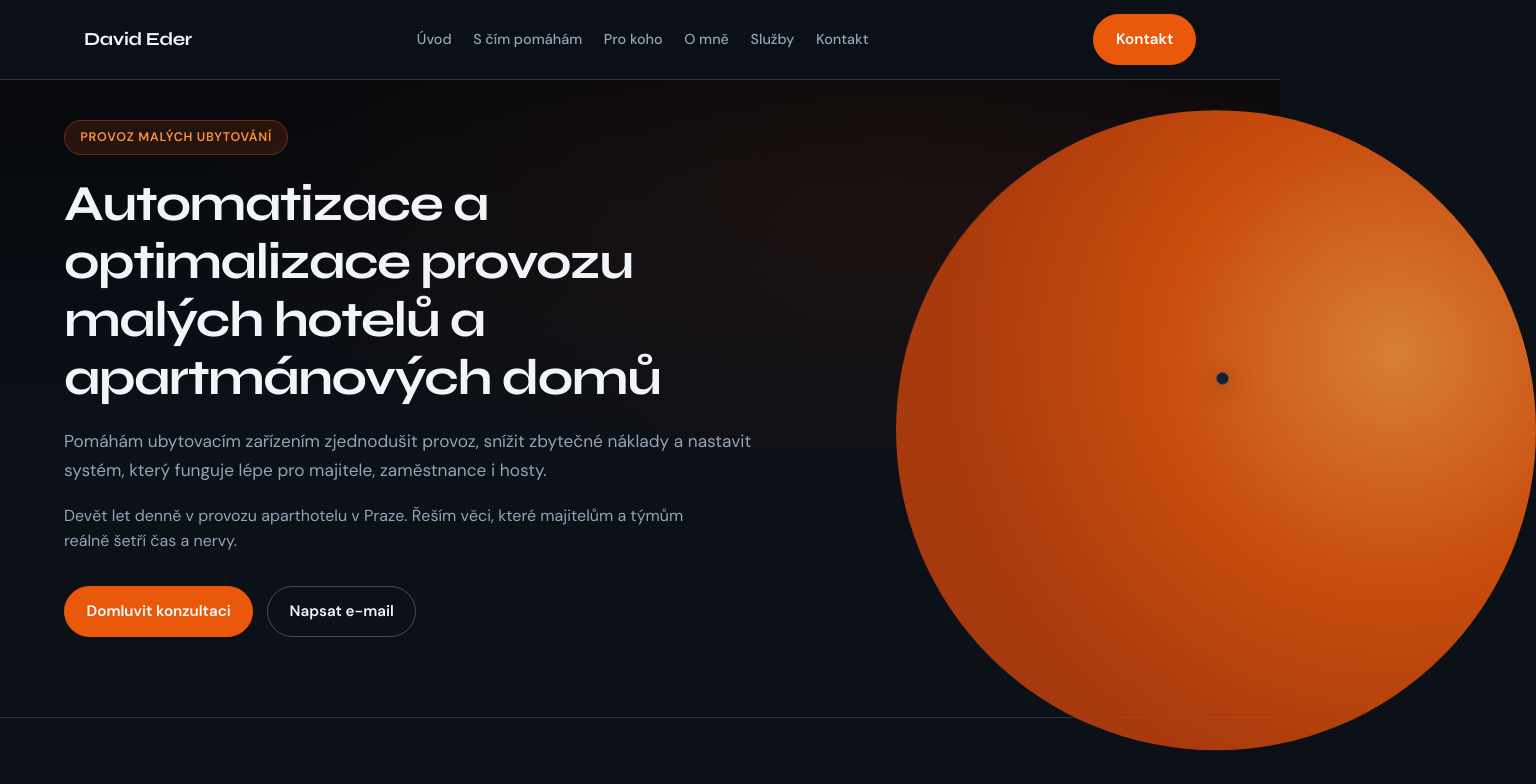
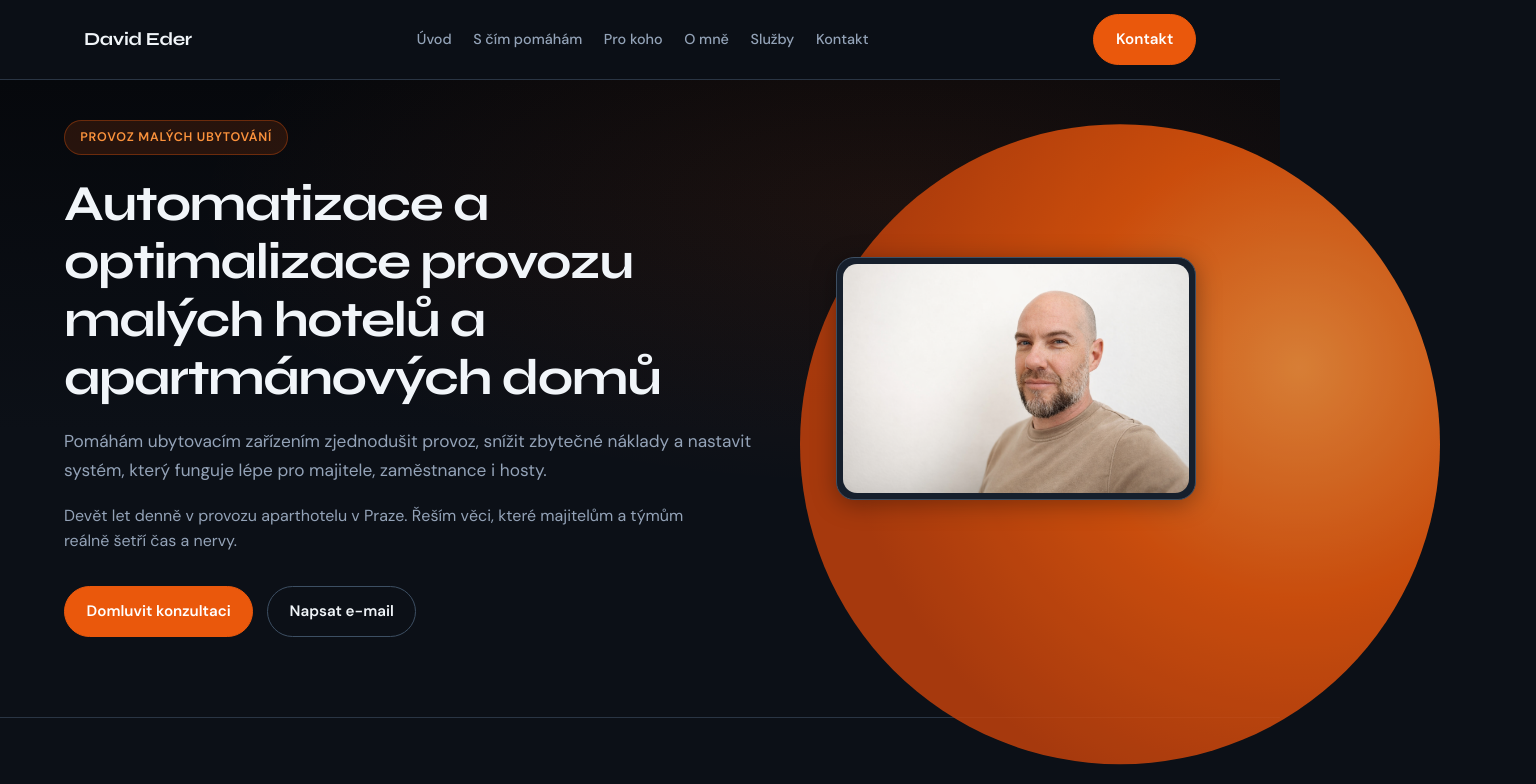
Before and after one commit to Noah-eu/David-Eder, a React (Vite) app: page / in a window 1280 px wide. Shown: the top 784 px of the page, 1536 px wide, since content can reach past the window. Built offline with nearby package versions, Linux system fonts and the light colour scheme.

Commit message:
fix: remove container-type breaking portrait layout; glow offset with % of wrap
Made-with: Cursor

```diff
--- a/src/styles.css
+++ b/src/styles.css
@@ -349,9 +349,6 @@ a:hover {
   justify-self: center;
   overflow: visible;
   z-index: 0;
-  /* Posun kruhu vůči šířce fotky, ne vůči celému viewportu (na PC dřív rozbíjelo obří vw) */
-  container-type: inline-size;
-  container-name: hero-portrait;
 }
 
 @media (min-width: 960px) {
@@ -362,13 +359,13 @@ a:hover {
 
 .hero__portrait-stage {
   position: relative;
-  z-index: 1;
+  z-index: 2;
   width: fit-content;
   max-width: min(100%, 360px);
   margin: 0 auto;
 }
 
-/* 2× původní velikost; posun vpravo a níž — stejná logika na mobilu i PC (offset z šířky rámu fotky, ne vw) */
+/* Kruh za fotkou: % a rem jsou vždy vůči šířce .hero__portrait-wrap (sloupec s fotkou), ne vůči viewportu — žádné cqi/container-type */
 .hero__portrait-glow {
   position: absolute;
   z-index: 0;
@@ -380,23 +377,16 @@ a:hover {
   --hero-glow-d: min(88vw, 640px);
   width: var(--hero-glow-d);
   height: var(--hero-glow-d);
-  left: calc(50% + min(10.5rem, 42cqi));
+  left: calc(50% + min(6.5rem, 36%));
   top: 56%;
   right: auto;
   transform: translate(-50%, -42%);
 }
 
-@supports not (width: 1cqi) {
-  .hero__portrait-glow {
-    left: calc(50% + clamp(3.5rem, 14vw, 10rem));
-    top: 57%;
-    transform: translate(-50%, -41%);
-  }
-}
-
 .hero__portrait-frame {
   position: relative;
   z-index: 1;
+  isolation: isolate;
   margin: 0;
   padding: 0.35rem;
   background: var(--bg-card);
```
